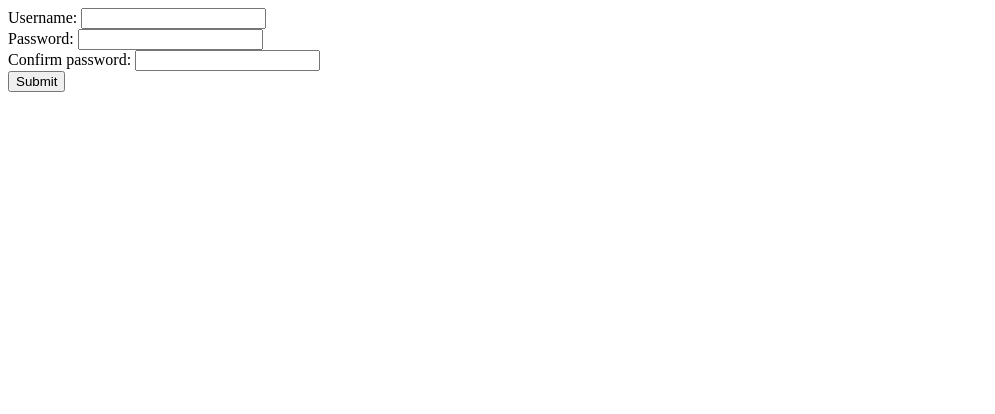
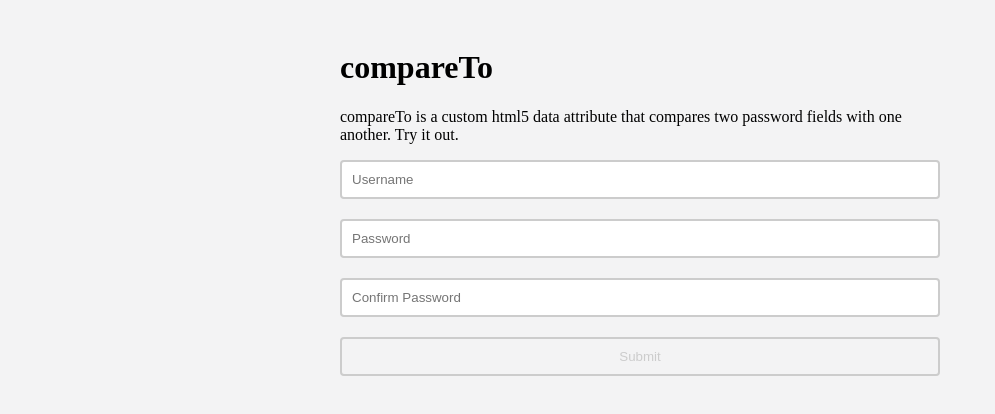
Before and after one commit to bookercodes/compareTo, a plain HTML site: page index.html in a window 1280 px wide. Shown: the whole page, without its empty margins (0-995 px from the left). Drawn offline with nearby package versions, Linux system fonts and the light colour scheme.

Commit message:
added style

```diff
--- a/index.html
+++ b/index.html
@@ -1,26 +1,82 @@
+
 <!DOCTYPE html>
 <html lang="en">
 <head>
   <meta charset="UTF-8">
   <title>Document</title>
+  <!-- You can ignore these styles if you want - they are just there for demo -->
+  <!-- Attribution: http://codepen.io/chdhmphry/pen/IFrva -->
+  <style type="text/css">
+    *{
+      box-sizing: border-box;
+    }
+    body {
+      background: #F3F3F4;
+      padding: 20px;
+    }
+    .centered-container {
+      max-width: 600px;
+      margin: 0 auto;
+    }
+    .submit {
+      display: block;
+      width: 100%;
+      padding: 10px;
+      border: 2px solid #ccc;
+      border-radius: 4px;
+      background: transparent;
+      color: #ccc;
+      transition: .3s;
+    }
+    .submit:hover {
+      color: #AAD661;
+      border-color: #AAD661;
+    }
+    input,
+    textarea{
+      border: 2px solid #ccc;
+      border-radius: 4px;
+      padding: 10px;
+      width: 100%;
+      resize: none;
+      transition: .3s;
+
+    }
+    input:focus {
+        border: 2px solid #999;
+        outline: none;
+    }
+    .input-holder{
+      position: relative;
+      margin: 0 0 20px;
+    }
+  </style>
 </head>
 <body>
 
-  <!-- This form does not do anything particularly interesting, just
-  demonstrate the compareTo attribute. -->
+  <div class="centered-container">
 
-  <form>
-    <span>Username:</span>
-    <input type="text" name="username" required>
-    <br>
-    <span>Password:</span>
-    <input type="password" name="password" required>
-    <br>
-    <span>Confirm password:</span>
-    <input type="password" name="compare_password" compareTo="password" required>
-    <br>
-    <input type="submit">
-  </form>
+    <h1>compareTo</h1>
+    <p>
+      compareTo is a custom html5 data attribute that compares two password fields with one another. Try it out.
+    </p>
+
+    <!-- This form does not do anything particularly interesting, just
+    demonstrate the compareTo attribute. -->
+    <form>
+      <div class="input-holder">
+        <input type="text" name="username" placeholder="Username" required>
+      </div>
+      <div class="input-holder">
+        <input type="password" name="password" placeholder="Password" required>
+      </div>
+      <div class="input-holder">
+        <input type="password" name="compare_password" placeholder="Confirm Password" compareTo="password" required>
+      </div>
+      <input type="submit" class="submit">
+    </form>
+
+  </div>
 
   <script src="https://ajax.googleapis.com/ajax/libs/jquery/2.1.3/jquery.min.js"></script>
   <script src="https://rawgit.com/alexbooker/compareTo/master/compareTo.js"></script>
```
